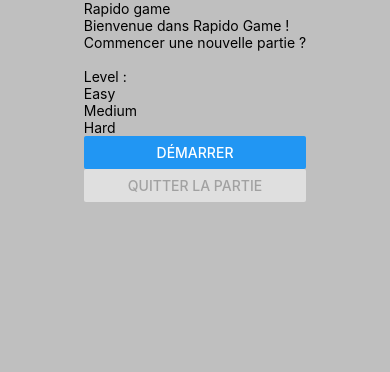
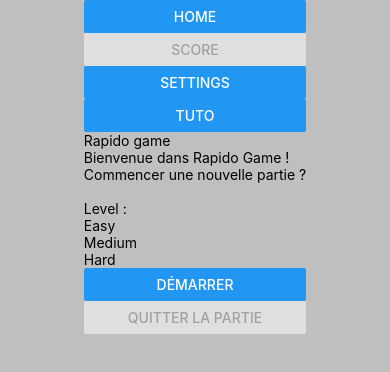
Before and after one commit to danielp67/rapido-game-app, a React Native app: screen / in a window 390 px wide. Shown: the top 372 px of the page. Built offline with nearby package versions, Linux system fonts and the light colour scheme.

Commit message:
correct tabgroup

```diff
--- a/Shareable/TabGroup.js
+++ b/Shareable/TabGroup.js
@@ -7,22 +7,25 @@ const TabGroup = ({start}) => {
 
 
     return (
-        <FlatList className=" nav nav-tabs" id="myTab" role="tablist">
-            {items.map((mapping, index) => {
+
+    <FlatList
+        data={items}
+        renderItem={ ({item}) => {
                 let disabled = false
-                if((mapping === "settings" && start) || (mapping === "score" && !start))
+                if((item === "settings" && start) || (item === "score" && !start))
                 {
                     disabled=true
                 }
                 return(
                     <TabItem
-                        key={index}
-                        id={mapping}
+                       // key={index}
+                        id={item}
                         disabled={disabled}
                     />
                 )
-            })}
-        </FlatList>
+            }
+        }
+    />
     )
 }
 
--- a/Shareable/TabItem.js
+++ b/Shareable/TabItem.js
@@ -1,12 +1,11 @@
 import React from 'react';
-import {Button, FlatList} from "react-native";
+import {Button} from "react-native";
 
 const TabItem = (props) => {
 
     const {id, disabled} = props
 
     return (
-        <View className="nav-item" role="presentation">
             <Button
                     onPress={()=>console.log("hello")}
                     className={`nav-link text-capitalize ${id === "home"? "active" : ""}`}
@@ -17,7 +16,6 @@ const TabItem = (props) => {
                     title={id}
             />
 
-        </View>
     )
 }
 
```
